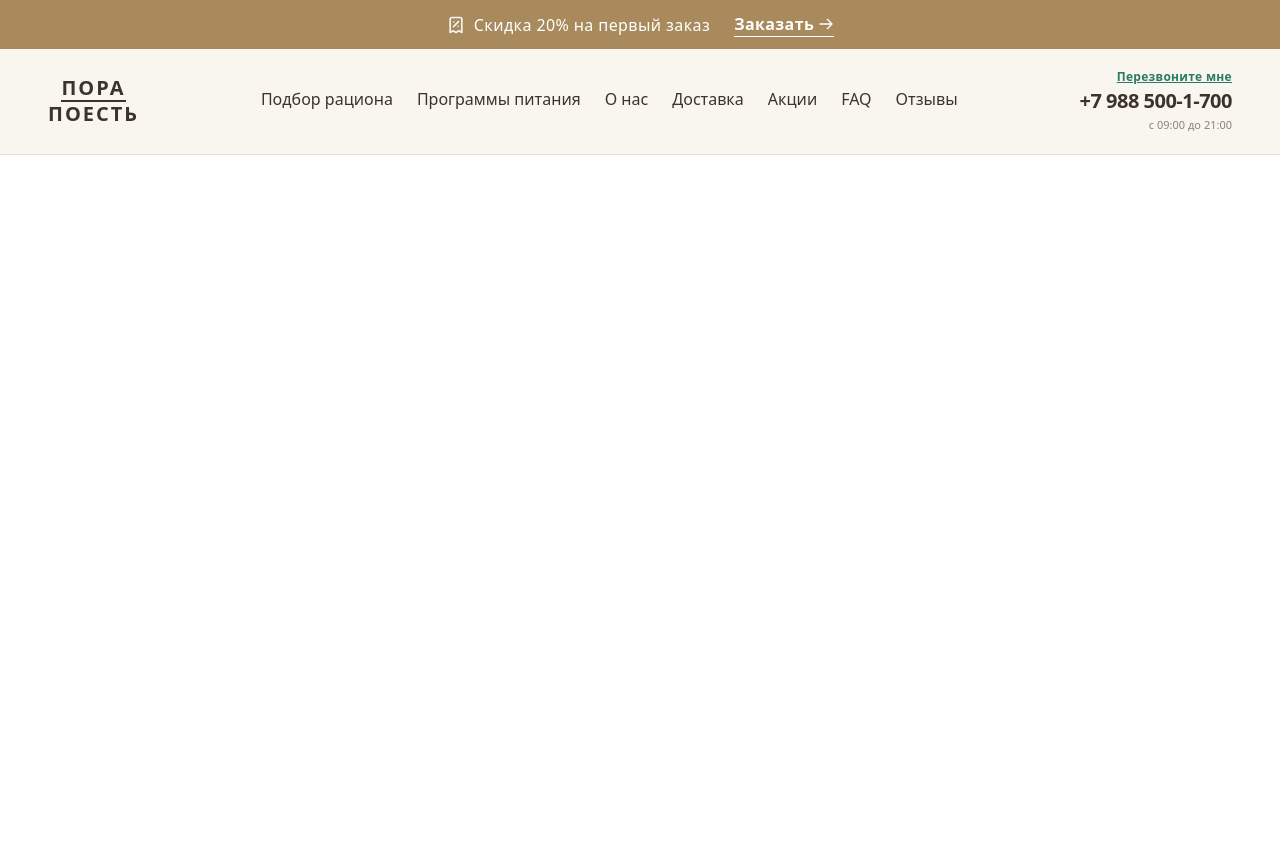
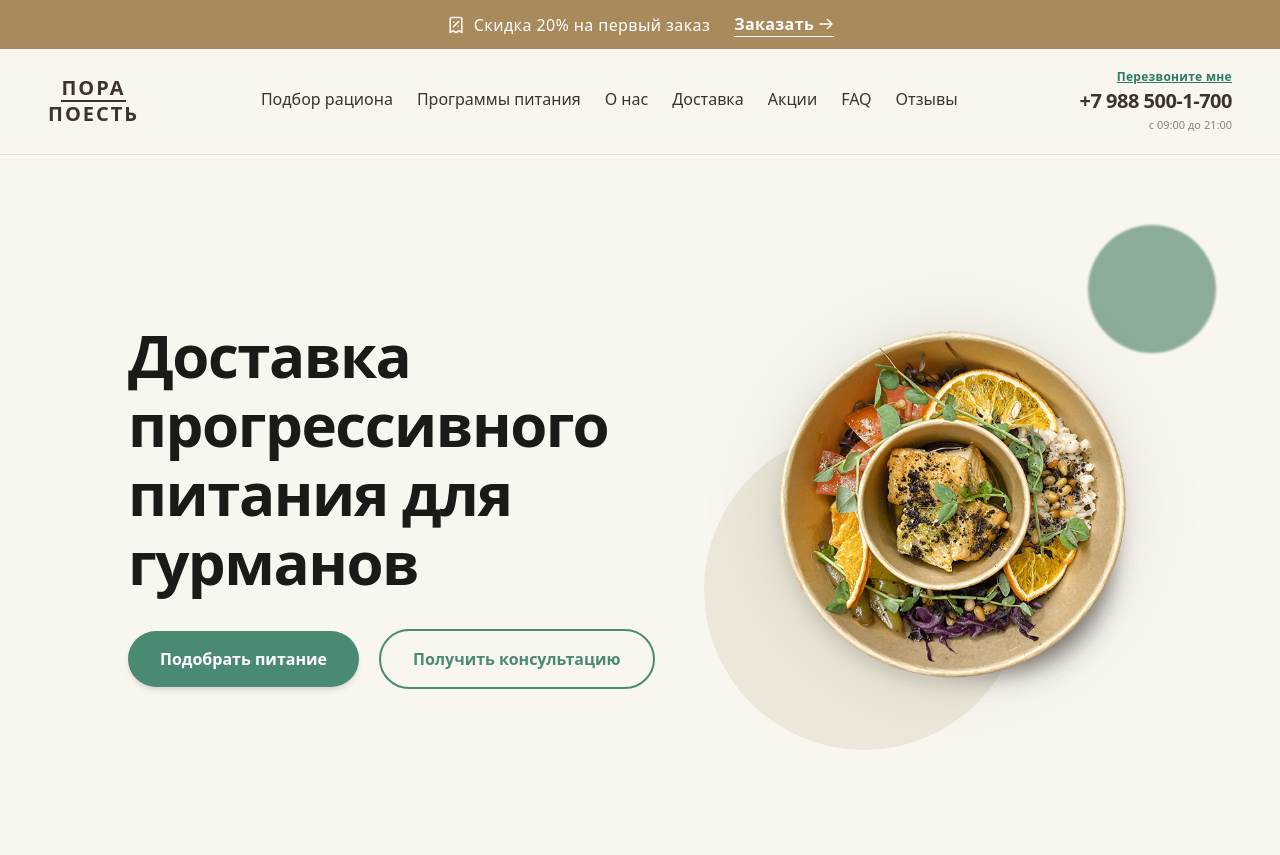
Before and after one commit to numonqalandarov-sketch/exam-week-2-, a website: page index.html in a window 1280 px wide. Before the commit the page ends 800 px from the top, so only its background shows below. Drawn offline with Linux system fonts and the light colour scheme.

Commit message:
section2

```diff
--- a/index.html
+++ b/index.html
@@ -125,7 +125,60 @@
         </div>
       </header>
     </section>
+    <section
+      class="relative w-full min-h-[600px] md:min-h-[700px] bg-[#f9f6f0] overflow-hidden flex items-center px-6 sm:px-12 md:px-20 lg:px-32 py-12"
+    >
+      <div
+        class="absolute top-[10%] right-[5%] w-24 h-24 sm:w-32 sm:h-32 bg-[#709b82] rounded-full opacity-80 blur-[1px] pointer-events-none z-0"
+      ></div>
+      <div
+        class="absolute bottom-[15%] right-[20%] w-64 h-64 sm:w-80 sm:h-80 bg-[#e5dec9] rounded-full opacity-60 pointer-events-none z-0"
+      ></div>
 
+      <div
+        class="max-w-7xl w-full mx-auto grid grid-cols-1 lg:grid-cols-12 gap-12 items-center relative z-10"
+      >
+        <div class="lg:col-span-7 flex flex-col justify-center text-left">
+          <h1
+            class="text-4xl sm:text-5xl lg:text-6xl font-black text-[#1c1a17] leading-[1.15] tracking-tight mb-8 max-w-2xl"
+          >
+            Доставка прогрессивного питания для гурманов
+          </h1>
 
+          <div class="flex flex-wrap items-center gap-4 sm:gap-5">
+            <a
+              href="#"
+              class="px-8 py-4 bg-[#4a8a73] text-white font-semibold rounded-full shadow-md hover:bg-[#3b6f5c] hover:shadow-lg hover:-translate-y-0.5 transition-all duration-200 text-center text-sm sm:text-base"
+            >
+              Подобрать питание
+            </a>
+            <a
+              href="#"
+              class="px-8 py-4 bg-transparent text-[#4a8a73] font-semibold rounded-full border-2 border-[#4a8a73] hover:bg-[#4a8a73] hover:text-white hover:shadow-md hover:-translate-y-0.5 transition-all duration-200 text-center text-sm sm:text-base"
+            >
+              Получить консультацию
+            </a>
+          </div>
+        </div>
+
+        <div
+          class="lg:col-span-5 flex justify-center lg:justify-end items-center relative"
+        >
+          <div
+            class="relative w-full max-w-[420px] sm:max-w-[480px] lg:max-w-none aspect-square flex justify-center items-center group"
+          >
+            <div
+              class="absolute inset-4 bg-black/10 rounded-full blur-2xl transform scale-95 group-hover:scale-100 transition-transform duration-500 pointer-events-none"
+            ></div>
+
+            <img
+              src="./src/img/porapoest-top 1.png"
+              alt="Пора Поесть Блюдо"
+              class="w-full h-full object-contain relative z-10 transform drop-shadow-xl group-hover:rotate-6 transition-transform duration-700 ease-out"
+            />
+          </div>
+        </div>
+      </div>
+    </section>
   </body>
 </html>
```
